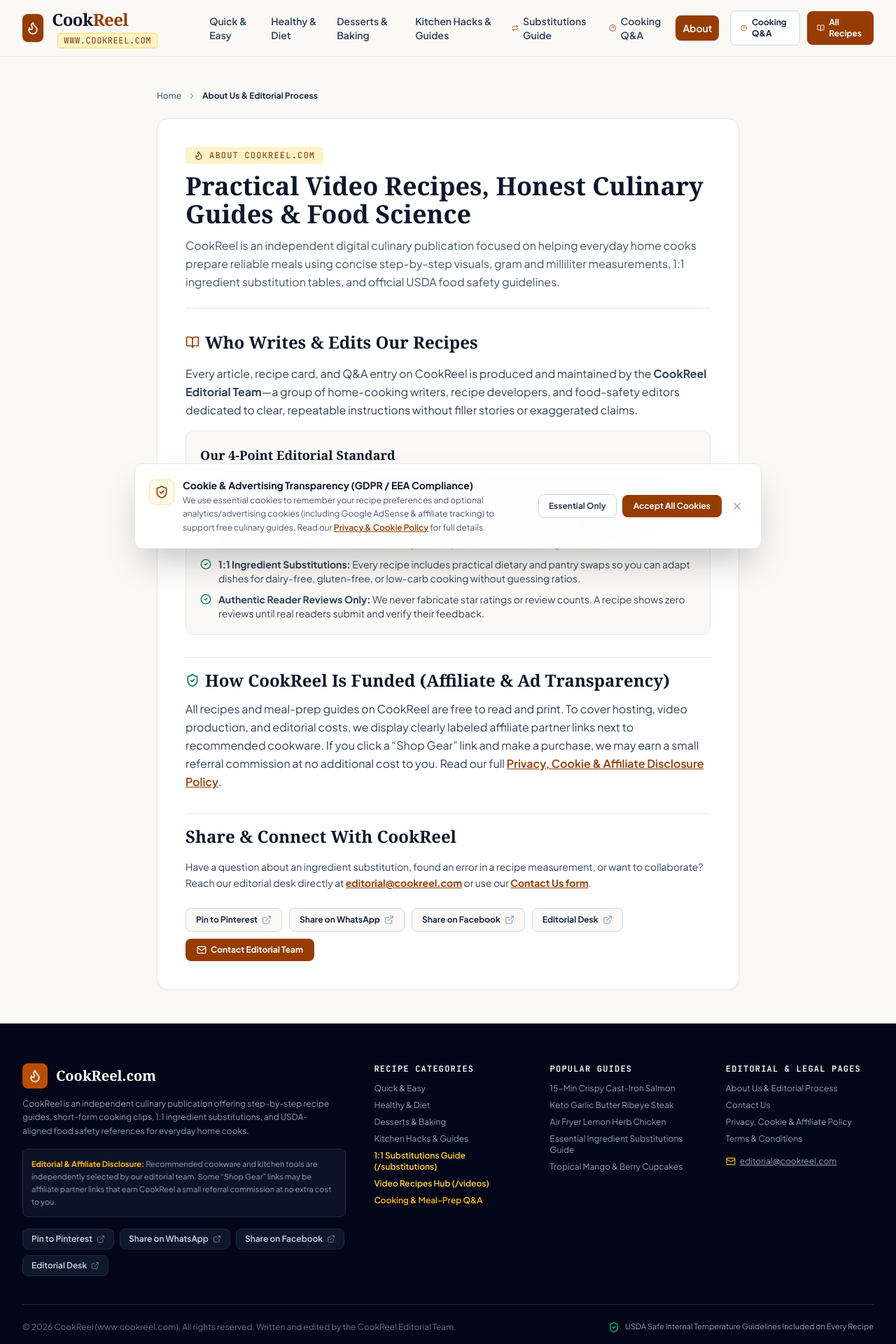
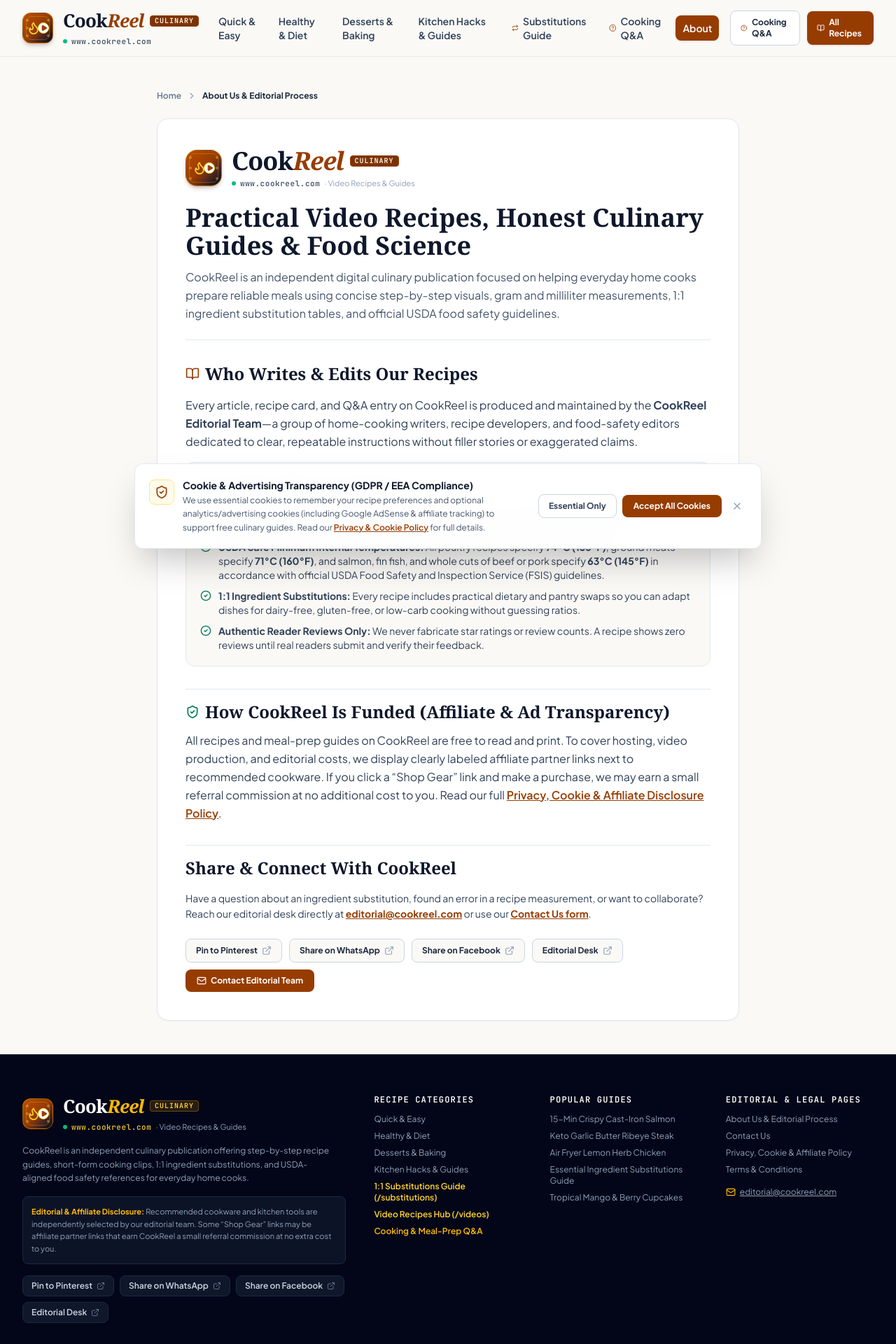
Before and after one commit to JOLTER85/cookreel, a Next.js app: page /about in a window 1280 px wide. Shown: the top 1920 px of the page at 70% size. Built offline with nearby package versions, Linux system fonts and the light colour scheme.

Commit message:
feat(ui): implement reusable CookReelBrandLogo component
Standardize brand identity across the application by introducing a centralized logo component. Update header, recipe card, and about page to use the new branding and add a dynamic favicon.

```diff
--- a/app/about/page.tsx
+++ b/app/about/page.tsx
@@ -3,7 +3,6 @@ import type { Metadata } from 'next';
 import Link from 'next/link';
 import {
   ChevronRight,
-  Flame,
   ShieldCheck,
   BookOpen,
   Mail,
@@ -11,6 +10,7 @@ import {
   CheckCircle2,
 } from 'lucide-react';
 import { SiteHeader, SiteFooter } from '@/components/SiteHeaderFooter';
+import { CookReelBrandLogo } from '@/components/CookReelBrandLogo';
 import { SOCIAL_LINKS, SITE_ORIGIN } from '@/lib/cookreel-data';
 
 const ogImg = `${SITE_ORIGIN}/images/hero_cookreel_studio_1795527112508.jpg`;
@@ -61,9 +61,13 @@ export default function AboutPage() {
 
         <article className="rounded-2xl border border-slate-200 bg-white p-6 sm:p-10 shadow-xs space-y-8">
           <div className="border-b border-slate-200 pb-6">
-            <div className="inline-flex items-center gap-2 px-3 py-1 rounded bg-amber-100 text-amber-900 text-xs font-mono uppercase tracking-widest mb-3">
-              <Flame className="w-3.5 h-3.5" />
-              <span>About CookReel.com</span>
+            <div className="mb-5">
+              <CookReelBrandLogo
+                theme="light"
+                size="lg"
+                showDomain={true}
+                showTagline={true}
+              />
             </div>
             <h1 className="font-serif text-3xl sm:text-4xl font-bold text-slate-900 mb-3">
               Practical Video Recipes, Honest Culinary Guides &amp; Food Science
--- /dev/null
+++ b/app/icon.tsx
@@ -0,0 +1,36 @@
+import { ImageResponse } from 'next/og';
+
+export const size = {
+  width: 64,
+  height: 64,
+};
+export const contentType = 'image/png';
+
+export default function Icon() {
+  return new ImageResponse(
+    (
+      <div
+        style={{
+          width: '100%',
+          height: '100%',
+          display: 'flex',
+          alignItems: 'center',
+          justifyContent: 'center',
+          background: 'linear-gradient(135deg, #b45309 0%, #78350f 55%, #0f172a 100%)',
+          borderRadius: '16px',
+          border: '2px solid #fbbf24',
+          color: '#ffffff',
+          fontFamily: 'serif',
+          fontWeight: 700,
+          fontSize: 28,
+          letterSpacing: '-1px',
+        }}
+      >
+        CR
+      </div>
+    ),
+    {
+      ...size,
+    }
+  );
+}
--- /dev/null
+++ b/components/CookReelBrandLogo.tsx
@@ -0,0 +1,114 @@
+import React from 'react';
+import { Flame, Play } from 'lucide-react';
+
+export function CookReelBrandLogo({
+  theme = 'light',
+  size = 'md',
+  showDomain = true,
+  showTagline = false,
+}: {
+  theme?: 'light' | 'dark';
+  size?: 'sm' | 'md' | 'lg';
+  showDomain?: boolean;
+  showTagline?: boolean;
+}) {
+  const isDark = theme === 'dark';
+
+  const badgeSizes = {
+    sm: 'w-9 h-9 rounded-xl',
+    md: 'w-11 h-11 rounded-xl',
+    lg: 'w-13 h-13 rounded-2xl',
+  }[size];
+
+  const titleSizes = {
+    sm: 'text-xl',
+    md: 'text-2xl sm:text-[26px]',
+    lg: 'text-3xl sm:text-4xl',
+  }[size];
+
+  return (
+    <div className="inline-flex items-center gap-3.5 group select-none">
+      {/* Bespoke Culinary + Reel Emblem Mark */}
+      <div
+        className={`relative ${badgeSizes} flex items-center justify-center shrink-0 bg-gradient-to-br from-amber-700 via-amber-800 to-slate-950 text-white shadow-md shadow-amber-950/20 border border-amber-400/40 group-hover:scale-[1.03] group-hover:border-amber-300 transition-all duration-200 overflow-hidden`}
+      >
+        {/* Subtle inner culinary brass ring */}
+        <div className="absolute inset-1 rounded-lg border border-amber-300/25 pointer-events-none" />
+
+        {/* Reel sprockets accent on left & right edge */}
+        <div className="absolute left-1 top-2 bottom-2 flex flex-col justify-between opacity-35 pointer-events-none">
+          <span className="w-1 h-1 rounded-full bg-amber-200" />
+          <span className="w-1 h-1 rounded-full bg-amber-200" />
+          <span className="w-1 h-1 rounded-full bg-amber-200" />
+        </div>
+        <div className="absolute right-1 top-2 bottom-2 flex flex-col justify-between opacity-35 pointer-events-none">
+          <span className="w-1 h-1 rounded-full bg-amber-200" />
+          <span className="w-1 h-1 rounded-full bg-amber-200" />
+          <span className="w-1 h-1 rounded-full bg-amber-200" />
+        </div>
+
+        {/* Center Flame + Play Reel Fusion */}
+        <div className="relative flex items-center justify-center">
+          <Flame className="w-5 h-5 text-amber-300 drop-shadow-xs -mr-1" />
+          <div className="w-4 h-4 rounded-full bg-white text-slate-950 flex items-center justify-center shadow-xs border border-amber-300">
+            <Play className="w-2.5 h-2.5 fill-amber-800 text-amber-800 ml-0.5" />
+          </div>
+        </div>
+      </div>
+
+      {/* Editorial Wordmark & Official Domain */}
+      <div className="flex flex-col justify-center">
+        <div className="flex items-center gap-2 leading-none">
+          <span
+            className={`font-serif ${titleSizes} font-bold tracking-tight ${
+              isDark ? 'text-white' : 'text-slate-900'
+            }`}
+          >
+            Cook
+            <span
+              className={
+                isDark
+                  ? 'text-amber-400 italic font-semibold'
+                  : 'text-amber-800 italic font-semibold'
+              }
+            >
+              Reel
+            </span>
+          </span>
+
+          <span
+            className={`hidden sm:inline-flex items-center px-1.5 py-0.5 rounded text-[10px] font-mono uppercase tracking-widest font-bold border ${
+              isDark
+                ? 'bg-amber-500/15 text-amber-300 border-amber-400/30'
+                : 'bg-amber-900 text-amber-50 border-amber-800'
+            }`}
+          >
+            CULINARY
+          </span>
+        </div>
+
+        {showDomain && (
+          <div className="flex items-center gap-1.5 mt-1">
+            <span className="w-1.5 h-1.5 rounded-full bg-emerald-500 shrink-0" />
+            <span
+              className={`font-mono text-[11px] font-semibold tracking-wider ${
+                isDark ? 'text-amber-300/90' : 'text-slate-600'
+              }`}
+            >
+              www.cookreel.com
+            </span>
+            {showTagline && (
+              <span
+                className={`hidden md:inline text-[11px] ${
+                  isDark ? 'text-slate-400' : 'text-slate-400'
+                }`}
+              >
+                · Video Recipes &amp; Guides
+              </span>
+            )}
+          </div>
+        )}
+      </div>
+    </div>
+  );
+}
--- a/components/RecipeDetailClient.tsx
+++ b/components/RecipeDetailClient.tsx
@@ -34,6 +34,7 @@ import {
 } from '@/lib/cookreel-data';
 import { RecipeReview } from '@/lib/server-db';
 import { RecipeCard } from '@/components/RecipeCard';
+import { CookReelBrandLogo } from '@/components/CookReelBrandLogo';
 
 export function RecipeDetailClient({
   recipe,
@@ -689,9 +690,17 @@ export function RecipeDetailClient({
             <div className="rounded-2xl border-2 border-amber-800/30 bg-[#FAF9F6] p-6 sm:p-8">
               <div className="flex flex-col md:flex-row md:items-center justify-between gap-4 pb-6 border-b border-slate-200">
                 <div>
-                  <span className="inline-block px-2.5 py-0.5 rounded bg-amber-800 text-white text-[11px] font-mono uppercase tracking-widest mb-2">
-                    4. Structured Recipe Card
-                  </span>
+                  <div className="flex flex-wrap items-center gap-3 mb-2.5">
+                    <CookReelBrandLogo
+                      theme="light"
+                      size="sm"
+                      showDomain={true}
+                      showTagline={false}
+                    />
+                    <span className="inline-block px-2.5 py-0.5 rounded bg-amber-800 text-white text-[11px] font-mono uppercase tracking-widest">
+                      4. Official Recipe Card
+                    </span>
+                  </div>
                   <h2 className="font-serif text-2xl font-bold text-slate-900">
                     {recipe.titleEn}
                   </h2>
--- a/components/SiteHeaderFooter.tsx
+++ b/components/SiteHeaderFooter.tsx
@@ -1,7 +1,6 @@
 import React from 'react';
 import Link from 'next/link';
 import {
-  Flame,
   HelpCircle,
   Mail,
   ShieldCheck,
@@ -10,6 +9,7 @@ import {
   Repeat,
 } from 'lucide-react';
 import { SITE_ARCHITECTURE, SOCIAL_LINKS } from '@/lib/cookreel-data';
+import { CookReelBrandLogo } from '@/components/CookReelBrandLogo';
 
 export function SiteHeader({
   activePath = '/',
@@ -24,18 +24,13 @@ export function SiteHeader({
     <header className="sticky top-0 z-40 border-b border-slate-200/80 bg-[#FAF9F6]/95 backdrop-blur-md">
       <div className="mx-auto max-w-[1440px] px-4 sm:px-8 h-20 flex items-center justify-between gap-4">
         <div className="flex items-center gap-3">
-          <Link href="/" className="flex items-center gap-3 group">
-            <div className="w-10 h-10 rounded-lg bg-amber-800 flex items-center justify-center text-white shadow-sm group-hover:bg-amber-700 transition-colors">
-              <Flame className="w-5 h-5" />
-            </div>
-            <div>
-              <span className="font-serif text-2xl font-bold tracking-tight text-slate-900">
-                Cook<span className="text-amber-800">Reel</span>
-              </span>
-              <span className="hidden sm:inline-block ml-2 text-xs font-mono uppercase tracking-wider px-2 py-0.5 rounded bg-amber-100 text-amber-900 border border-amber-300/60">
-                www.cookreel.com
-              </span>
-            </div>
+          <Link href="/" aria-label="CookReel Home — www.cookreel.com">
+            <CookReelBrandLogo
+              theme="light"
+              size="md"
+              showDomain={true}
+              showTagline={false}
+            />
           </Link>
         </div>
 
@@ -200,13 +195,17 @@ export function SiteFooter() {
       <div className="mx-auto max-w-[1440px] px-4 sm:px-8">
         <div className="grid grid-cols-1 md:grid-cols-2 lg:grid-cols-5 gap-10 pb-10 border-b border-slate-800">
           <div className="lg:col-span-2">
-            <Link href="/" className="flex items-center gap-3 mb-3">
-              <div className="w-9 h-9 rounded-lg bg-amber-700 flex items-center justify-center text-white">
-                <Flame className="w-5 h-5" />
-              </div>
-              <span className="font-serif text-xl font-bold text-white">
-                CookReel.com
-              </span>
+            <Link
+              href="/"
+              aria-label="CookReel Home — www.cookreel.com"
+              className="inline-block mb-4"
+            >
+              <CookReelBrandLogo
+                theme="dark"
+                size="md"
+                showDomain={true}
+                showTagline={true}
+              />
             </Link>
             <p className="text-xs text-slate-400 leading-relaxed max-w-md mb-4">
               CookReel is an independent culinary publication offering step-by-step recipe guides, short-form cooking clips, 1:1 ingredient substitutions, and USDA-aligned food safety references for everyday home cooks.
```
